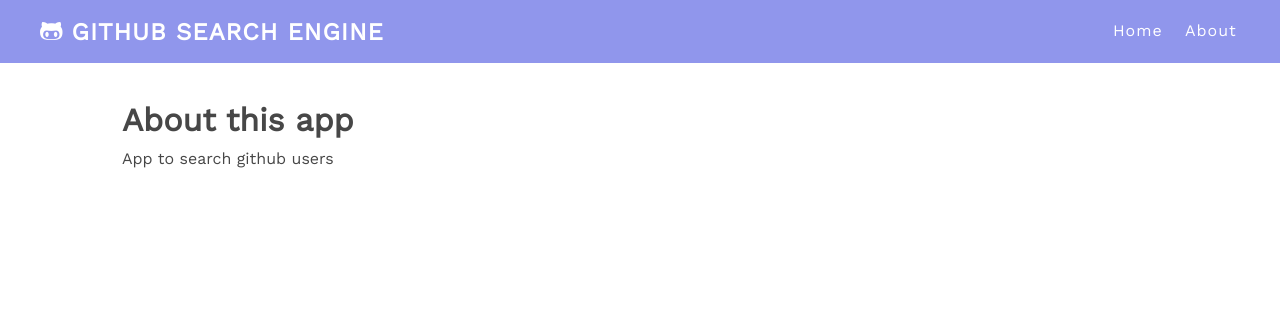
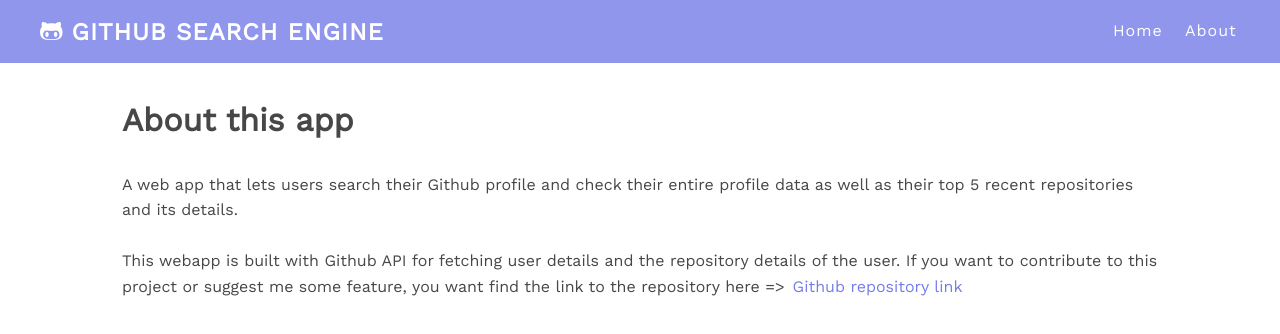
Before and after one commit to skcshubham/Github-Search, a React (Create React App) app: page /about in a window 1280 px wide. Shown: the top 334 px of the page. Built offline with nearby package versions, Linux system fonts and the light colour scheme; no server answers.

Commit message:
refactored about page

```diff
--- a/src/components/About/About.js
+++ b/src/components/About/About.js
@@ -4,7 +4,27 @@
 	return (
 		<div>
 			<h1>About this app</h1>
-			<p>App to search github users</p>
+			<br />
+			<p>
+				A web app that lets users search their Github profile and check their
+				entire profile data as well as their top 5 recent repositories and its
+				details.
+			</p>
+			<br />
+			<p>
+				This webapp is built with Github API for fetching user details and the
+				repository details of the user. If you want to contribute to this
+				project or suggest me some feature, you want find the link to the
+				repository here =>
+				<a
+					href="https://github.com/skcshubham/Github-Search"
+					target="_blank"
+					rel="noreferrer"
+					className="p"
+				>
+					Github repository link
+				</a>
+			</p>
 		</div>
 	);
 };
--- a/src/components/Spinner/Spinner.js
+++ b/src/components/Spinner/Spinner.js
@@ -10,7 +10,7 @@
 				style={{
 					width: "50px",
 					position: "absolute",
-					top: "52%",
+					top: "50%",
 					left: "50%",
 					marginLeft: "-25px",
 				}}
```
Also changed, not shown: 1 other file (tests, documents, lock files or other folders).
